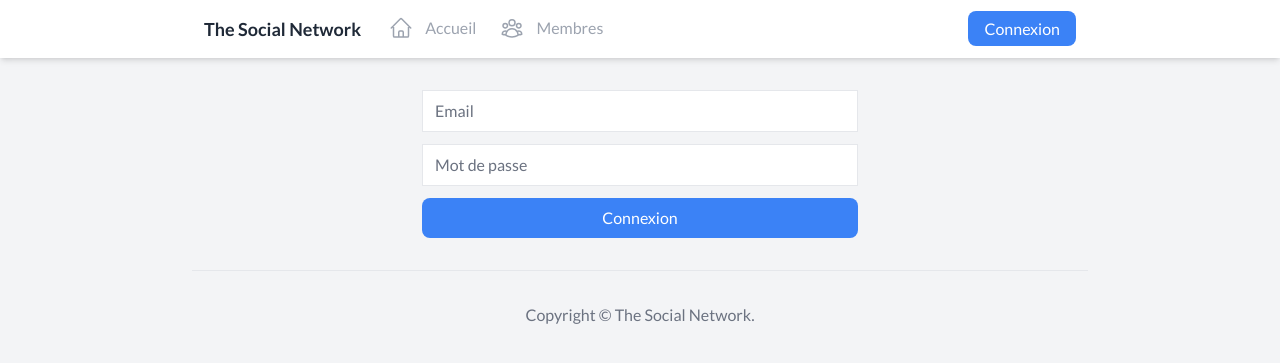
After one commit to dwwm-bethune/the-social-network, a Symfony app: template templates/security/login.html.twig in a window 1280 px wide. The commit adds this page. Shown: the top 363 px of the page. Run offline with Twig, Linux system fonts and the light colour scheme; the template is opened without the code that fills it, so the values that code supplies are empty; some libraries are stand-ins or nearby versions.

Commit message:
Login user

```diff
--- a/templates/base.html.twig
+++ b/templates/base.html.twig
@@ -45,10 +45,14 @@
                     </nav>
                 </div>
                 <div>
-                    <a href="/membre/fiorella" class="flex items-center">
-                        <img class="w-8 h-8 rounded-full mr-3" src="{{ asset('users/fiorella.jpg') }}" alt="Fiorella">
-                        <span class="font-bold">Fiorella</span>
-                    </a>
+                    {% if app.user %}
+                        <a href="{{ path('app_user_show', { username: app.user.username }) }}" class="flex items-center">
+                            <img class="w-8 h-8 rounded-full mr-3 shadow-md" src="{{ asset(app.user.avatar) }}" alt="{{ app.user.firstname }}">
+                            <span class="font-bold">{{ app.user.firstname }}</span>
+                        </a>
+                    {% else %}
+                        <a class="bg-blue-500 text-white px-4 py-2 rounded-lg hover:bg-blue-600 duration-300" href="{{ path('app_login') }}">Connexion</a>
+                    {% endif %}
                 </div>
             </div>
         </header>
--- /dev/null
+++ b/templates/security/login.html.twig
@@ -0,0 +1,28 @@
+{% extends 'base.html.twig' %}
+
+{% block title %}Connexion - {{ parent() }}{% endblock %}
+
+{% block body %}
+    {% if error %}
+        <div class="w-1/2 mx-auto bg-red-600 text-red-100 px-3 py-4 rounded mb-6">
+            {{ error.messageKey|trans(error.messageData, 'security') }}
+        </div>
+    {% endif %}
+
+    <form action="{{ path('app_login') }}" method="post" class="w-1/2 mx-auto">
+        <div class="mb-3">
+            <label for="username" class="hidden">Email:</label>
+            <input class="w-full border-gray-200" type="text" id="username" name="_username" placeholder="Email" value="{{ last_username }}" />
+        </div>
+
+        <div class="mb-3">
+            <label for="password" class="hidden">Mot de passe:</label>
+            <input class="w-full border-gray-200" type="password" id="password" placeholder="Mot de passe" name="_password" />
+        </div>
+
+        {# If you want to control the URL the user is redirected to on success
+        <input type="hidden" name="_target_path" value="/account" /> #}
+
+        <button class="block w-full bg-blue-500 text-white px-4 py-2 rounded-lg hover:bg-blue-600 duration-300">Connexion</button>
+    </form>
+{% endblock %}
--- a/templates/user/show.html.twig
+++ b/templates/user/show.html.twig
@@ -20,6 +20,12 @@
                     </div>
                 </div>
             </div>
+
+            {% if app.user == user %}
+                <div class="text-center mt-4">
+                    <a href="{{ path('app_logout') }}" class="inline-block px-6 py-2 bg-red-500 hover:bg-red-600 rounded text-white shadow-md duration-300">Déconnexion</a>
+                </div>
+            {% endif %}
         </div>
         <div class="lg:w-2/3">
             {% for post in user.posts %}
```
Also changed, not shown: src/Controller/SecurityController.php (added, +26 -0 lines), templates/home.html.twig (+17 -3 lines), 1 other file.
